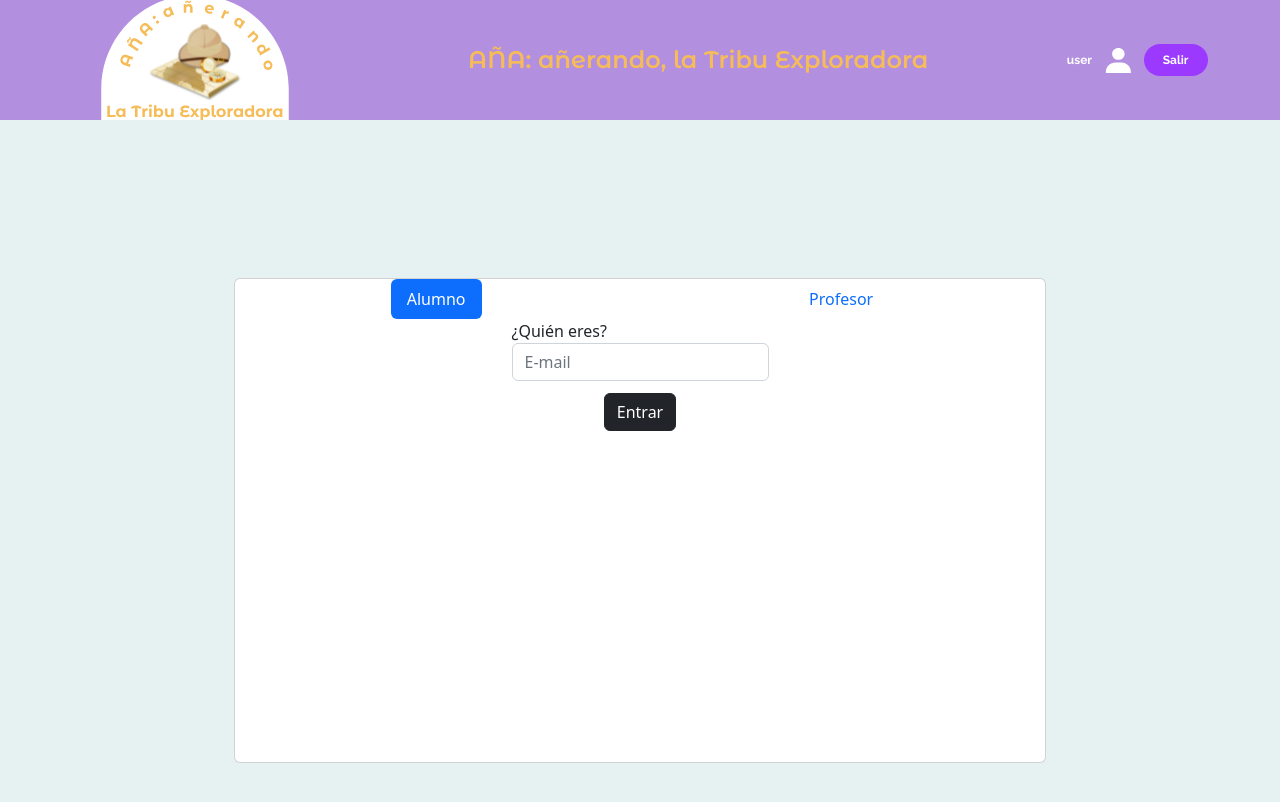
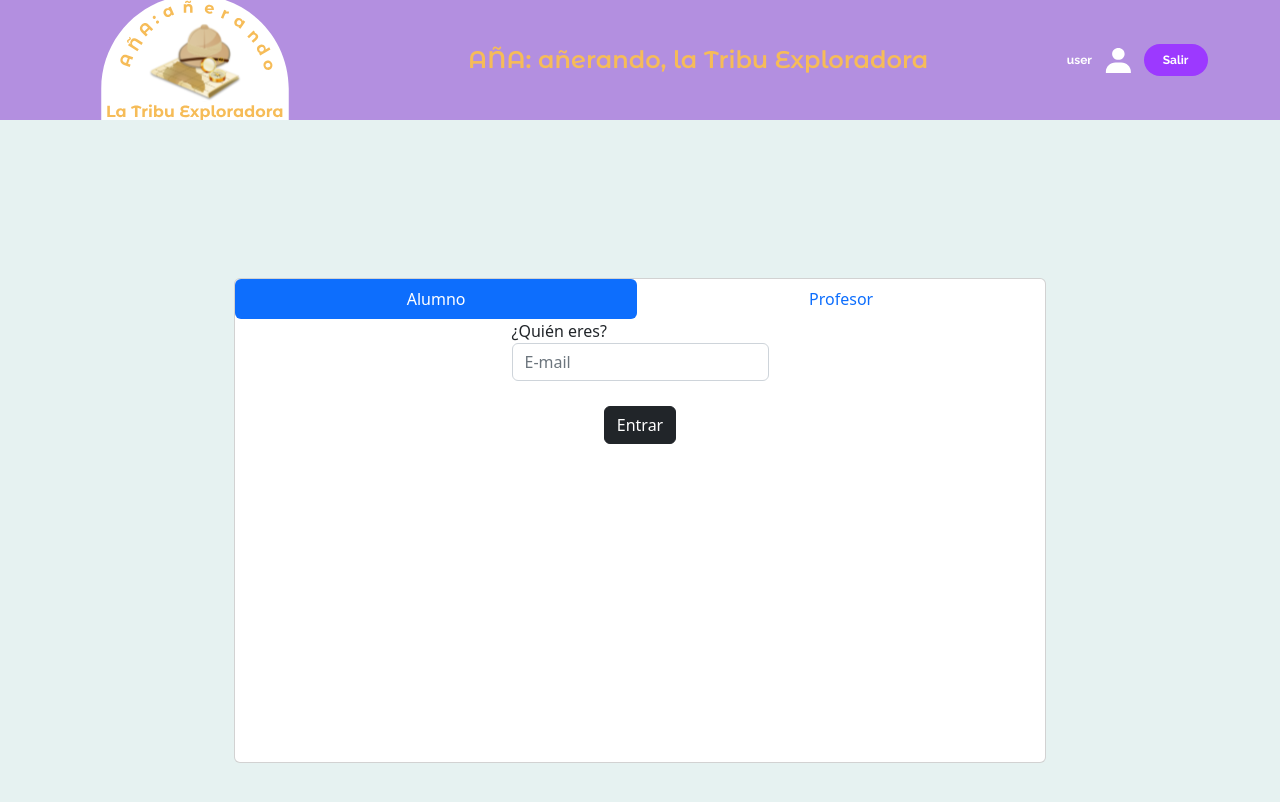
Before and after one commit to Equipo-Proton/la-tribu-exploradora-frontend, a Vue app: page / in a window 1280 px wide. Shown: the top 802 px of the page. Built offline with nearby package versions, Linux system fonts and the light colour scheme; a web font is replaced by a local one.

Commit message:
header login fixed

```diff
--- a/src/assets/loginForm.css
+++ /dev/null
@@ -1,84 +0,0 @@
-body{
-
-  background-color: rgb(241, 241, 241);
-}
-
-
-.card{
-
-  width: 400px;
-  border:none;
-  text-align: center;
-  align-items: center;
-
-}
-
-
-
-
-.btr{
-
-  border-top-right-radius: 5px !important;
-}
-
-
-.btl{
-
-  border-top-left-radius: 5px !important;
-}
-
-.btn-dark {
-    color: #fff;
-    background-color: #0d6efd;
-    border-color: #0d6efd;
-}
-
-
-.btn-dark:hover {
-    color: #fff;
-    background-color: #0d6efd;
-    border-color: #0d6efd;
-}
-
-
-.nav-pills{
-
-  display:table !important;
-  width:100%;
-}
-
-.nav-pills .nav-link {
-    border-radius: 0px;
-        border-bottom: 1px solid #8abbff70;
-
-}
-
-.nav-item{
-      display: table-cell;
-       background: #8abbff70;
-}
-
-
-.form{
-
-  padding: 10px;
-      height: 300px;
-}
-
-.form input{
-
-  margin-bottom: 12px;
-  border-radius: 3px;
-}
-
-
-.form input:focus{
-
-  box-shadow: none;
-}
-
-
-.form button{
-
-  margin-top: 20px;
-}
--- a/src/components/LoginForm.vue
+++ b/src/components/LoginForm.vue
@@ -26,9 +26,9 @@ export default {
 </script>
 
 <template>
-  <div class="card">
+  <div class="card d-flex">
     <ul
-      class="nav nav-pills justify-content-around"
+      class="nav nav-pills nav-fill justify-content-around"
       id="pills-tab"
       role="tablist"
     >
@@ -61,9 +61,9 @@ export default {
         </button>
       </li>
     </ul>
-    <div class="tab-content align-self-center" id="pills-tabContent">
+    <div class="tab-content" id="pills-tabContent">
       <div
-        class="tab-pane fade show active"
+        class="tab-pane fade show active d-flex justify-content-center align-items-center"
         id="pills-user"
         role="tabpanel"
         aria-labelledby="pills-user-tab"
@@ -81,6 +81,7 @@ export default {
           <button class="btn btn-dark btn-block">Entrar</button>
         </div>
       </div>
+
       <div
         class="tab-pane fade"
         id="pills-teacher"
@@ -129,7 +130,7 @@ export default {
   flex-direction: column;
   align-items: center;
   justify-content: center;
-  row-gap: 1vw;
-  gap: 1vw;
+  row-gap: 2vw;
+  gap: 2vw;
 }
 </style>
```
